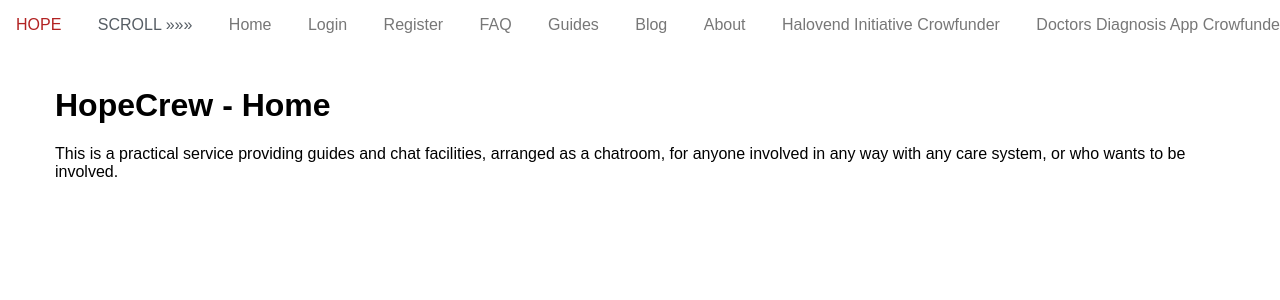
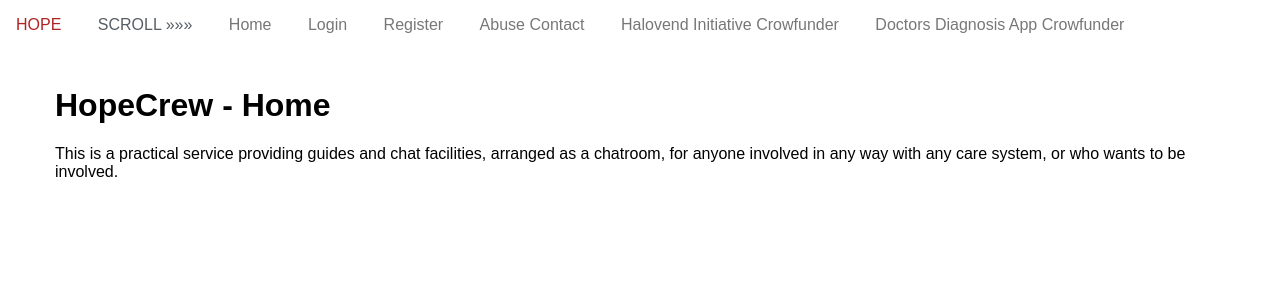
Before and after one commit to NewtonTrendy/hopecrew, a Django app: template main/templates/home.html in a window 1280 px wide. Shown: the top 300 px of the page. Run offline with Django 3.2, Linux system fonts and the light colour scheme; the template is opened without the code that fills it, so the values that code supplies are empty; some libraries are stand-ins or nearby versions.

Commit message:
fixed contact

```diff
--- a/main/views.py
+++ b/main/views.py
@@ -9,6 +9,7 @@ class ContactView(CreateView):
     model = Contact
     template_name = "contact.html"
     fields = ['name', 'telephone', 'email', 'body']
+    success_url = "/success?msg=Successfully submitted contact request."
 
     def form_valid(self, form):
         form.instance.user = self.request.user
--- a/templates/base.html
+++ b/templates/base.html
@@ -61,17 +61,17 @@
             </li>
               {% endif %}
             <li class="pure-menu-item">
-              <a href="#" class="pure-menu-link">FAQ</a>
+              <a href="{% url "contact"  %}" class="pure-menu-link">Abuse Contact</a>
             </li>
-              <li class="pure-menu-item">
-              <a href="#" class="pure-menu-link">Guides</a>
-            </li>
-              <li class="pure-menu-item">
-              <a href="#" class="pure-menu-link">Blog</a>
-            </li>
-            <li class="pure-menu-item">
-              <a href="#" class="pure-menu-link">About</a>
-            </li>
+{#              <li class="pure-menu-item">#}
+{#              <a href="#" class="pure-menu-link">Guides</a>#}
+{#            </li>#}
+{#              <li class="pure-menu-item">#}
+{#              <a href="#" class="pure-menu-link">Blog</a>#}
+{#            </li>#}
+{#            <li class="pure-menu-item">#}
+{#              <a href="#" class="pure-menu-link">About</a>#}
+{#            </li>#}
 
             <li class="pure-menu-item">
               <a href="https://justgiving.com/crowdfunding/halovend-initiative" class="pure-menu-link">Halovend Initiative Crowfunder</a>
```
